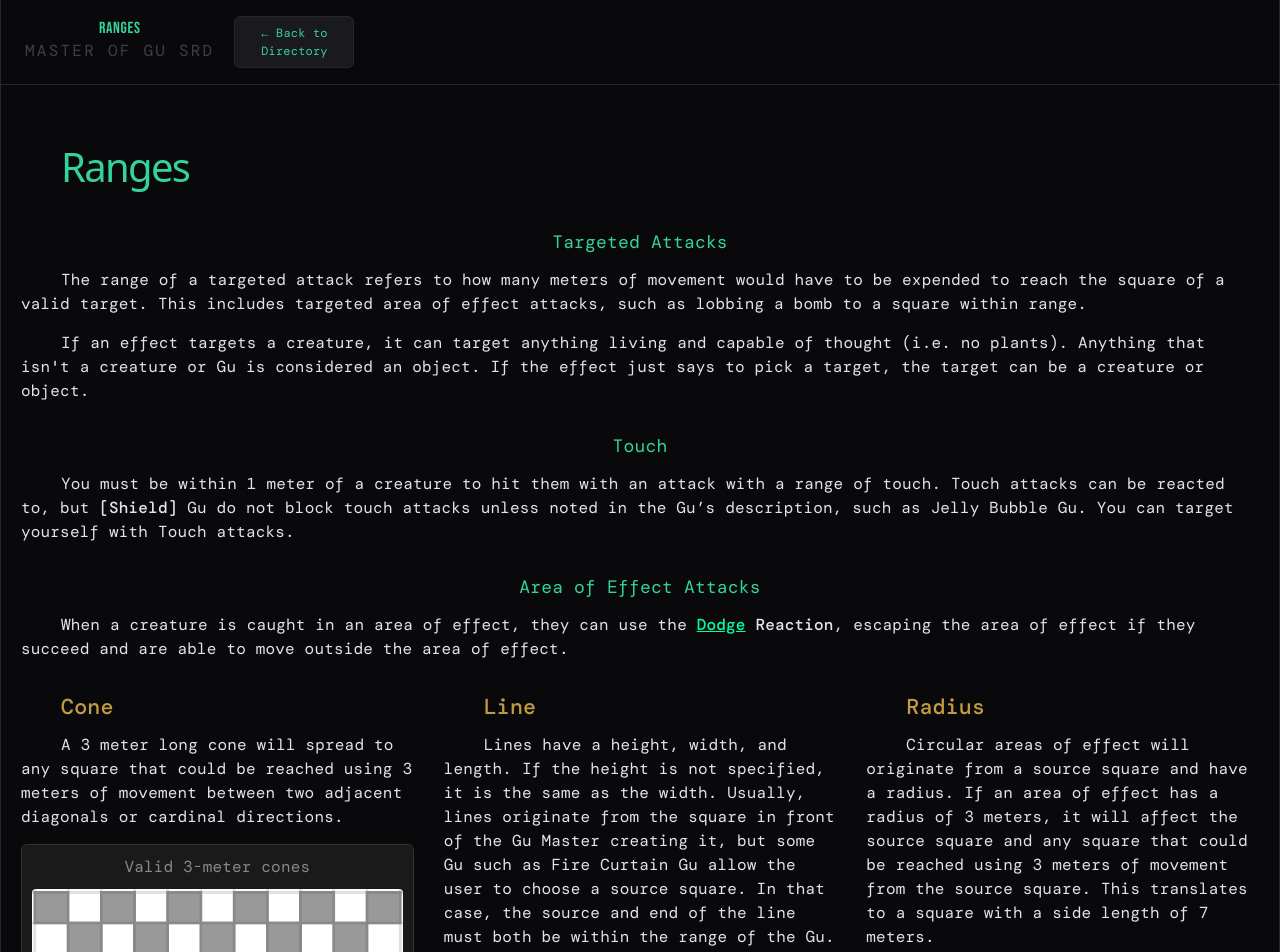
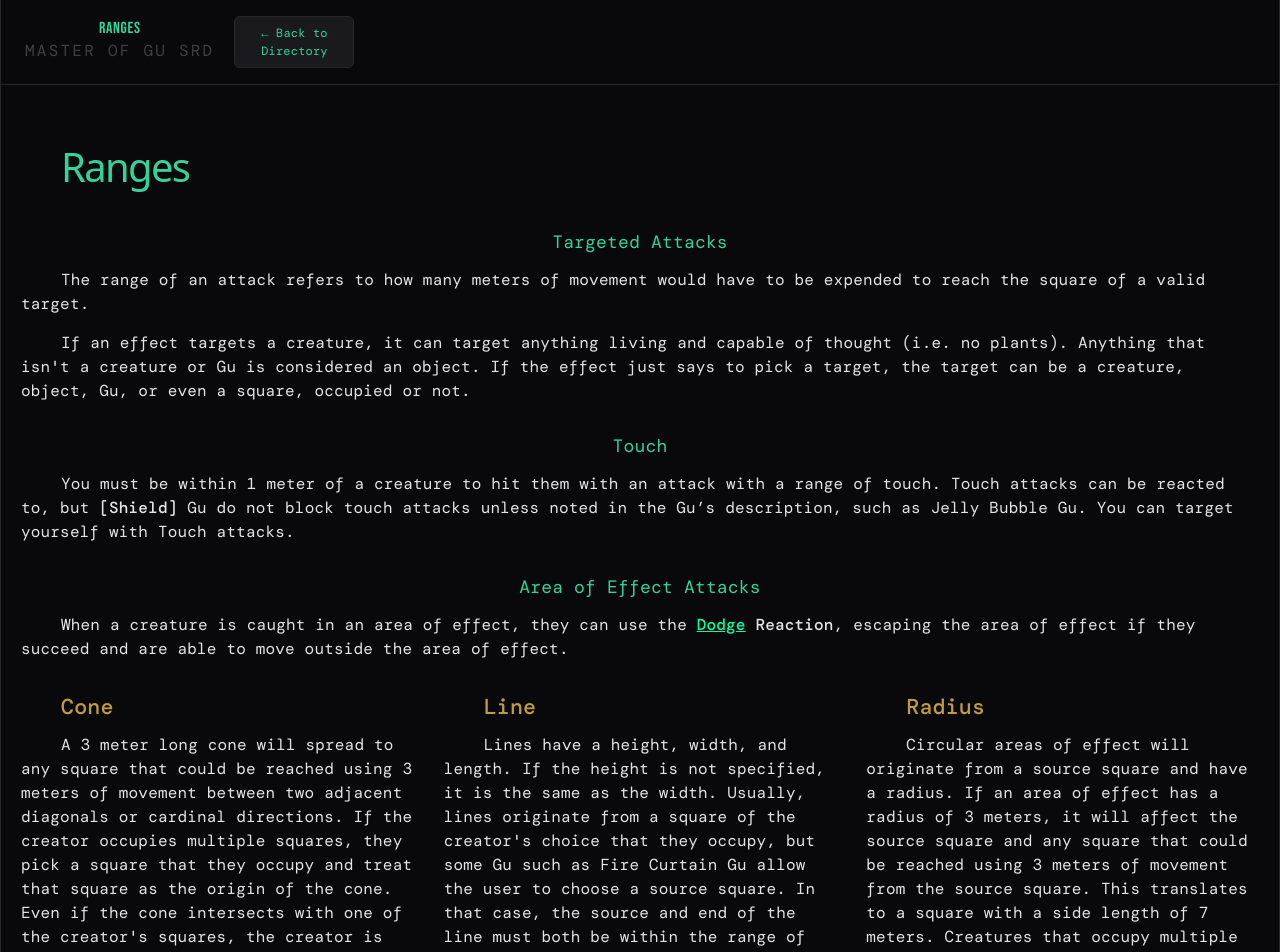
Before and after one commit to sfajfer/Gu-SRD, a React (Vite) app: page /rules/ranges in a window 1280 px wide. Shown: the top 952 px of the page. Built offline with nearby package versions, Linux system fonts and the light colour scheme; a web font is replaced by a local one.

Commit message:
Clarified attack range and reaction rules in combat sections; updated descriptions for Close Combat and dice mechanics.

```diff
--- a/src/components/rules/combat/Ranges.jsx
+++ b/src/components/rules/combat/Ranges.jsx
@@ -20,10 +20,10 @@ const Ranges = () => {
 
                 <p className="rule-subheading">Targeted Attacks</p>
                 <p className="rule-text">
-                    The range of a targeted attack refers to how many meters of movement would have to be expended to reach the square of a valid target. This includes targeted area of effect attacks, such as lobbing a bomb to a square within range.
+                    The range of an attack refers to how many meters of movement would have to be expended to reach the square of a valid target.
                 </p>
                 <p className="rule-text">
-                    If an effect targets a creature, it can target anything living and capable of thought (i.e. no plants). Anything that isn't a creature or Gu is considered an object. If the effect just says to pick a target, the target can be a creature or object.
+                    If an effect targets a creature, it can target anything living and capable of thought (i.e. no plants). Anything that isn't a creature or Gu is considered an object. If the effect just says to pick a target, the target can be a creature, object, Gu, or even a square, occupied or not.
                 </p>
 
                 <p className="rule-subheading">Touch</p>
@@ -45,7 +45,7 @@ const Ranges = () => {
                             Cone
                         </strong>
                         <p className="rule-text">
-                            A 3 meter long cone will spread to any square that could be reached using 3 meters of movement between two adjacent diagonals or cardinal directions.
+                            A 3 meter long cone will spread to any square that could be reached using 3 meters of movement between two adjacent diagonals or cardinal directions. If the creator occupies multiple squares, they pick a square that they occupy and treat that square as the origin of the cone. Even if the cone intersects with one of the creator's squares, the creator is not considered to be in the area of effect.
                         </p>
                         <div style={{ marginTop: '15px', padding: '10px', background: '#1a1a1a', borderRadius: '6px', border: '1px solid #333', textAlign: 'center' }}>
                             <p style={{ color: '#888', fontStyle: 'italic', marginBottom: '10px' }}>Valid 3-meter cones</p>
@@ -68,8 +68,7 @@ const Ranges = () => {
                             Line
                         </strong>
                         <p className="rule-text">
-                            Lines have a height, width, and length. If the height is not specified, it is the same as the width. Usually, lines originate from the square in front of the Gu Master creating it, but some Gu such as Fire Curtain Gu allow the user to choose a source square. In that case, the source and end of the line must both be within the range of the Gu.
-                        </p>
+                            Lines have a height, width, and length. If the height is not specified, it is the same as the width. Usually, lines originate from a square of the creator's choice that they occupy, but some Gu such as Fire Curtain Gu allow the user to choose a source square. In that case, the source and end of the line must both be within the range of the Gu.                        </p>
                         <div style={{ marginTop: '15px', display: 'flex', flexDirection: 'column', gap: '15px' }}>
                             <div style={{ padding: '10px', background: '#1a1a1a', borderRadius: '6px', border: '1px solid #333', textAlign: 'center' }}>
                                 <p style={{ color: '#888', fontStyle: 'italic', marginBottom: '10px' }}>Valid 4-meter lines</p>
@@ -106,7 +105,7 @@ const Ranges = () => {
                             Radius
                         </strong>
                         <p className="rule-text">
-                            Circular areas of effect will originate from a source square and have a radius. If an area of effect has a radius of 3 meters, it will affect the source square and any square that could be reached using 3 meters of movement from the source square. This translates to a square with a side length of 7 meters.
+                            Circular areas of effect will originate from a source square and have a radius. If an area of effect has a radius of 3 meters, it will affect the source square and any square that could be reached using 3 meters of movement from the source square. This translates to a square with a side length of 7 meters. Creatures that occupy multiple squares pick a square they occupy to act as the source when the radius is centered on them.
                         </p>
                         <div style={{ marginTop: '15px', padding: '10px', background: '#1a1a1a', borderRadius: '6px', border: '1px solid #333', textAlign: 'center' }}>
                             <p style={{ color: '#888', fontStyle: 'italic', marginBottom: '10px' }}>A 3-meter radius</p>
--- a/src/components/rules/combat/Reactions.jsx
+++ b/src/components/rules/combat/Reactions.jsx
@@ -18,7 +18,7 @@ const Reactions = () => {
             <main className="gu-main" style={{ padding: '20px' }}>
                 <h1 className="rule-heading">Reactions</h1>
                 <p className="rule-text">
-                    You can react to any action, event, or effect that you perceive, and may do so at any time, during your own or another creature's turn. Your total Reactions are replenished at the start of each of your turns up to your maximum (base 1 + 5% of your Agility, rounded down). You cannot use multiple Reactions to the same trigger, for example, dodging and activating a shield Gu when an attack hits you. Gu activations are imperceptible and cannot be reacted to; you must react to the effects of the Gu, such as when you're hit by an attack from it, an area of effect is created, or when an enemy is healed.
+                    You can react to any action or event that you perceive besides your own actions, and may do so at any time, during your own or another creature's turn. Your total Reactions are replenished at the start of each of your turns up to your maximum (base 1 + 5% of your Agility, rounded down). You cannot use multiple Reactions to the same trigger, for example, dodging and activating a shield Gu when an attack hits you. Gu activations are imperceptible and cannot be reacted to; you must react to the effects of the Gu, such as when you're hit by an attack from it, an area of effect is created, or when an enemy is healed.
                 </p>
 
                 <p className="rule-subheading">Activate a [Defensive] Gu</p>
--- a/src/components/rules/introduction/Skills.jsx
+++ b/src/components/rules/introduction/Skills.jsx
@@ -34,7 +34,7 @@ const Skills = () => {
 
                 <p id="close-combat" className="rule-subheading">Close Combat (1/2 Agi + 1/2 Cog)</p>
                 <p className="rule-text">
-                    Close Combat does not only include fighting hand-to-hand, it relates to any fighting that occurs within 2 meters of you. Your attack rolls made against targets within 2 meters of you are made with the Close Combat skill. Melee attacks are always made with your Close Combat skill.
+                    Close Combat does not only include fighting hand-to-hand, it relates to any fighting that occurs within 2 meters of you. Your attack rolls made against targets within 2 meters of you are made with the Close Combat skill. Melee attacks are always made with your Close Combat skill, regardless of range.
                 </p>
 
                 <p id="ranged-attack" className="rule-subheading">Ranged Attack (Cog)</p>
--- a/src/components/rules/introduction/TheDiceMechanic.jsx
+++ b/src/components/rules/introduction/TheDiceMechanic.jsx
@@ -51,7 +51,7 @@ const TheDiceMechanic = () => {
                     Tests are rolled on a d100; to roll a d100, roll a d10 and a td10. The td10 represents the tens place while the d10 represents the ones place. So if you roll an 80 and a 5, your roll is 85. Rolling a 10 on the d10 is just a zero, so rolling 90 and 10 would just be 90. Finally, rolling 00 on the td10 and a 10 on the d10 is 100.
                 </p>
                 <p className="rule-text">
-                    When you take an action, the GM decides what skill that action is related to, determines penalties or bonuses, and then you roll a d100. If your result is equal to or lower than your skill, you succeeded, and can determine degrees of success if they effect the outcome of the action.
+                    When you take an action, the GM decides what skill that action is related to, determines penalties or bonuses, and then you roll a d100. If your result is equal to or lower than your skill, you succeeded, and can determine degrees of success if they effect the outcome of the action. Attack rolls are always made with either the <strong>Close Combat</strong> or <strong>Ranged Attack</strong> skill, depending on if the target is within 2 meters.
                 </p>
                 <p className="rule-text">
                     If the result is higher than your skill, you fail, and the GM determines the consequences.
```
Also changed, not shown: 1 other file (tests, documents, lock files or other folders).
